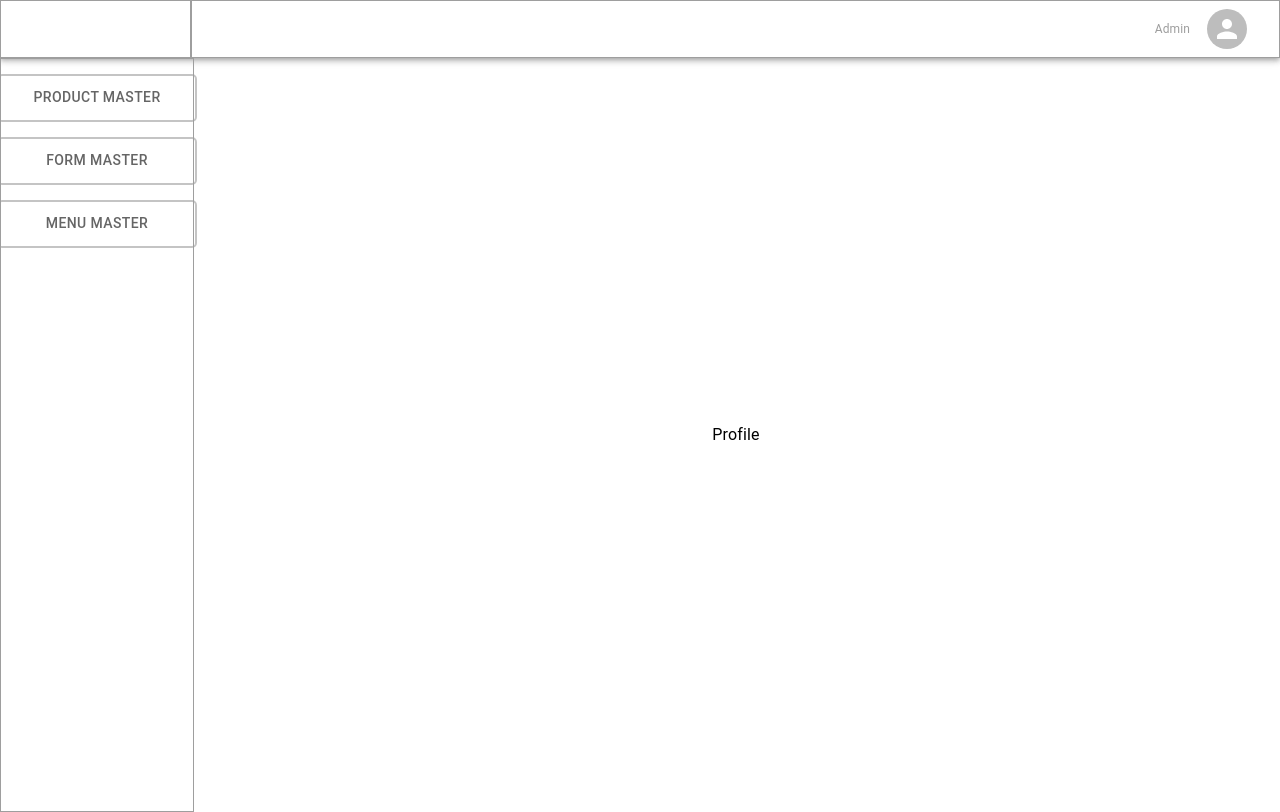
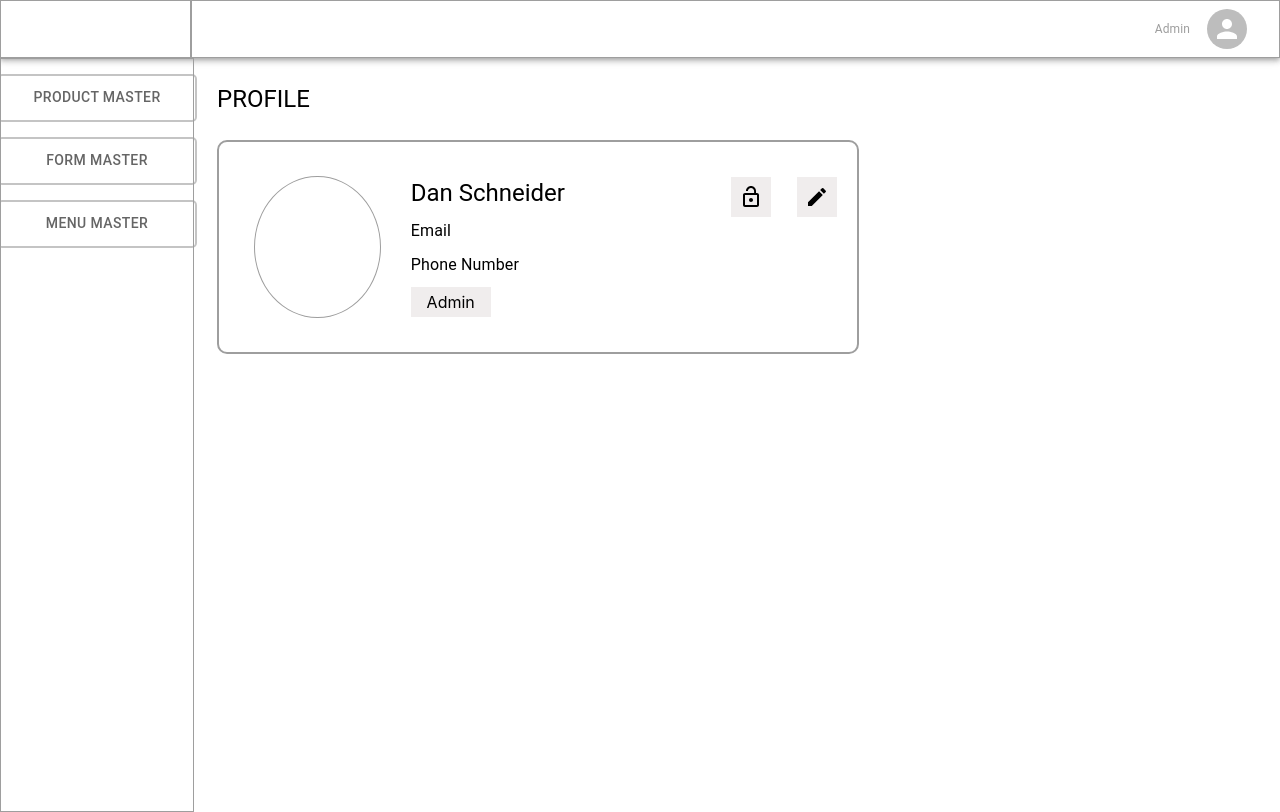
Before and after one commit to vinothinfotech2016/Facts-Assesment, a React (Create React App) app: page /profile in a window 1280 px wide. Built offline with nearby package versions, Linux system fonts and the light colour scheme.

Commit message:
arudhra | profile design completed

```diff
--- a/src/App.css
+++ b/src/App.css
@@ -1,5 +1,4 @@
-.App {
-}
+
 
 .App-logo {
   height: 40vmin;
--- a/src/components/constent.js
+++ b/src/components/constent.js
@@ -22,8 +22,8 @@ export const initValue = {
     { name: "Logout", route: "/" },
   ],
   stepper: [
-    { name: "PRODUCT MASTER", route: "home/productTable" },
-    { name: "FORM MASTER", route: "home/formTable" },
-    { name: "MENU MASTER", route: "home/menuTable" },
+    { name: "PRODUCT MASTER", route: "home/productMaster" },
+    { name: "FORM MASTER", route: "home/formMaster" },
+    { name: "MENU MASTER", route: "home/menuMaster" },
   ],
 };
--- a/src/components/pages/Home.js
+++ b/src/components/pages/Home.js
@@ -6,7 +6,7 @@ import { initValue } from "../constent";
 import { CustomStepper } from "../shared";
 import { ProductMaster } from "./ProductMaster";
 import { FormMaster } from "./FormMaster";
-import { MenuTable } from "./MenuTable";
+import { MenuMaster} from "./MenuMaster";
 
 const Home = (props) => {
   return (
@@ -22,9 +22,9 @@ const Home = (props) => {
         <Box sx={{ display: "flex", justifyContent:'center', alignItems:'center',  width: "85%" }}>
           <Typography>Home</Typography>
           <Routes>
-            <Route path="/productTable" element={<ProductMaster/>} />
-            <Route path="/formTable" element={<FormMaster/>}  />
-            <Route path="/menuTable" element={<MenuTable/>}  />
+            <Route path="/productMaster" element={<ProductMaster/>} />
+            <Route path="/formMaster" element={<FormMaster/>}  />
+            <Route path="/menuMaster" element={<MenuMaster/>}  />
           </Routes>
         </Box>
       </Box>
--- /dev/null
+++ b/src/components/pages/MenuMaster.js
@@ -0,0 +1,7 @@
+import React from 'react'
+
+export const MenuMaster = () => {
+  return (
+    <div>MenuMaster</div>
+  )
+}
--- a/src/components/pages/MenuTable.js
+++ /dev/null
@@ -1,7 +0,0 @@
-import React from 'react'
-
-export const MenuTable = () => {
-  return (
-    <div>MenuTable</div>
-  )
-}
--- a/src/components/pages/Profile.js
+++ b/src/components/pages/Profile.js
@@ -4,6 +4,17 @@ import { Box, Typography } from "@mui/material";
 // import { Routes, Route } from "react-router-dom";
 import { initValue } from "../constent";
 import { CustomStepper } from "../shared";
+import { MainCont } from "../styled";
+import { Header } from "../styled";
+import { UserCont } from "../styled";
+import { ImgCont } from "../styled";
+import { TextCont } from "../styled";
+import { Title } from "../styled";
+import { IconCont } from "../styled";
+import { ChangePass } from "../styled";
+import { EditUserIcon } from "../styled";
+import LockOpenIcon from "@mui/icons-material/LockOpen";
+import EditIcon from "@mui/icons-material/Edit";
 
 export const Profile = (props) => {
   return (
@@ -16,9 +27,33 @@ export const Profile = (props) => {
             stepperVal={initValue.stepper}
           />
         </Box>
-        <Box sx={{ display: "flex", justifyContent:'center', alignItems:'center',  width: "85%" }}>
-          <Typography>Profile</Typography>
-        </Box>
+        <MainCont>
+          <Header>
+            <Typography
+              variant="h5"
+              sx={{ font: "normal normal 600 20px 24px Lato," }}
+            >
+              PROFILE
+            </Typography>
+          </Header>
+          <UserCont>
+            <ImgCont></ImgCont>
+            <TextCont>
+              <Typography variant="h5">Dan Schneider</Typography>
+              <Typography>Email</Typography>
+              <Typography>Phone Number</Typography>
+              <Title>Admin</Title>
+            </TextCont>
+            <IconCont>
+              <ChangePass>
+                <LockOpenIcon />
+              </ChangePass>
+              <EditUserIcon>
+                <EditIcon />
+              </EditUserIcon>
+            </IconCont>
+          </UserCont>
+        </MainCont>
       </Box>
     </Box>
   );
--- a/src/components/shared/NavBar.js
+++ b/src/components/shared/NavBar.js
@@ -34,14 +34,18 @@ export const NavBar = (props) => {
 
   return (
     <Box>
-      <AppBar position="static" sx={{display:'flex', flexDirection:'row',}}>
-      <Typography
-            variant="h4"
-            color="inherit"
-            component="div"
-            sx={{ border: "1px solid #9e9e9e", maxHeight:'56px', width:'15.5%', backgroundColor:'#fff'}}
-          >
-          </Typography>
+      <AppBar position="static" sx={{ display: "flex", flexDirection: "row" }}>
+        <Typography
+          variant="h4"
+          color="inherit"
+          component="div"
+          sx={{
+            border: "1px solid #9e9e9e",
+            maxHeight: "56px",
+            width: "15.5%",
+            backgroundColor: "#fff",
+          }}
+        ></Typography>
         <Toolbar
           variant="dense"
           sx={{
@@ -49,7 +53,7 @@ export const NavBar = (props) => {
             justifyContent: "flex-end",
             backgroundColor: "#fff",
             border: "1px solid #9e9e9e",
-            width:'85%',
+            width: "85%",
           }}
         >
           <Box sx={{ flexGrow: 0 }}>
--- /dev/null
+++ b/src/components/styled/index.js
@@ -0,0 +1 @@
+export * from './styledProfile'
--- /dev/null
+++ b/src/components/styled/styledProfile.js
@@ -0,0 +1,76 @@
+import { styled } from "@mui/material/styles";
+import { Box } from "@mui/material";
+
+
+export const Header = styled(Box)`
+  padding: 25px;
+`;
+
+export const MainCont = styled(Box)`
+  display: flex;
+  flex-direction: column;
+  width: 85%;
+`;
+
+export const UserCont = styled(Box)`
+  padding: 20px;
+  width: 55%;
+  height: 170px;
+  border: 2px solid #9e9e9e;
+  border-radius: 10px;
+  margin-left: 25px;
+  display: flex;
+  align-items: center;
+`;
+
+export const ImgCont = styled(Box)`
+  height: 140px;
+  width: 140px;
+  border-radius: 50%;
+  border: 1px solid #9e9e9e;
+  margin-left: 15px;
+`;
+
+export const TextCont = styled(Box)`
+  height: 140px;
+  width: 60%;
+  margin-left: 30px;
+  display:flex;
+  justify-content:space-between;
+  flex-direction:column;
+`;
+
+export const Title = styled(Box)`
+  background-color:#f0eded;
+  width:80px;
+  height:30px;
+  display:flex;
+  align-items:center;
+  justify-content:center;
+`
+
+export const IconCont = styled(Box)`
+  display:flex;
+  justify-content:space-between;
+  height:140px;
+  width:120px;
+`
+export const ChangePass = styled(Box)`
+  background-color:#f0eded;
+  display:flex;
+  justify-content:center;
+  align-items:center;
+  height:40px;
+  width:40px;
+  cursor:pointer;
+`
+
+export const EditUserIcon = styled(Box)`
+  background-color:#f0eded;
+  display:flex;
+  justify-content:center;
+  align-items:center;
+  height:40px;
+  width:40px;
+  cursor:pointer;
+`
```
Also changed, not shown: src/components/pages/CommonButton.js (added).
